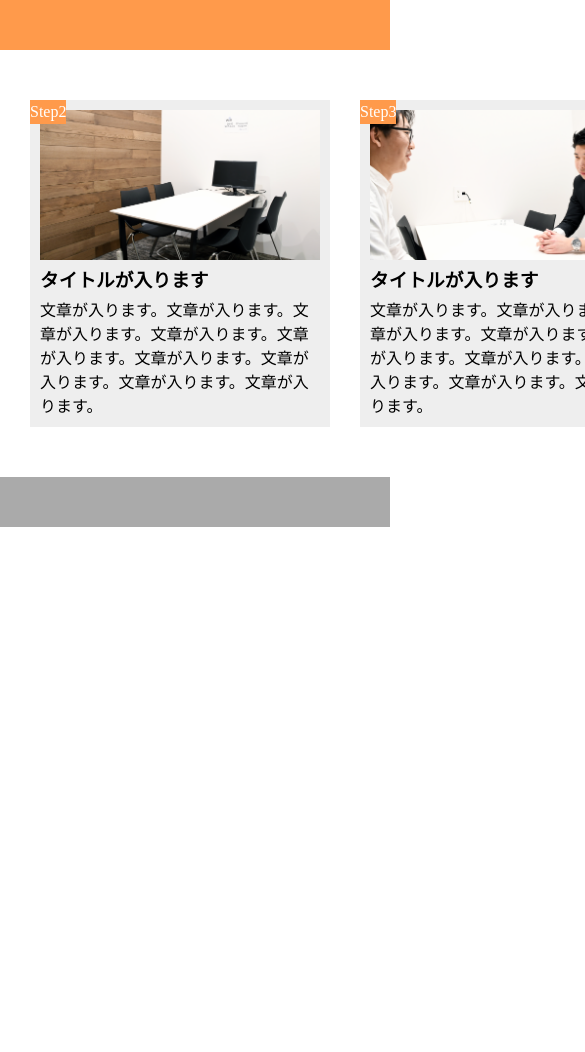
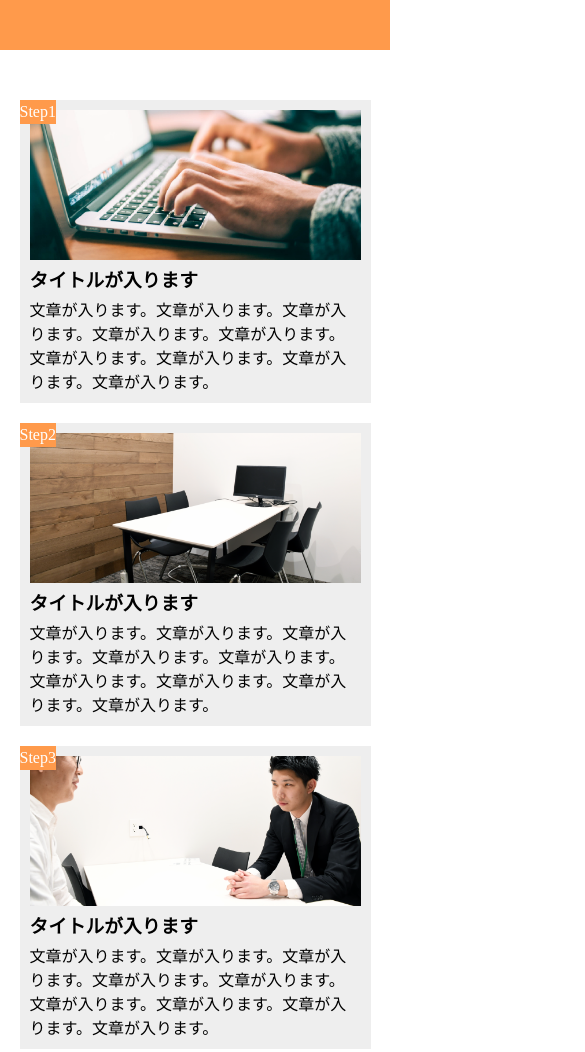
Before and after one commit to RyoKitatani/html_chap10, a plain HTML site: page index.html in a window 390 px wide. Shown: the top 1052 px of the page, 585 px wide, since content can reach past the window. Before the commit the page ends 844 px from the top, so only its background shows below. Drawn offline with Linux system fonts and the light colour scheme.

Commit message:
[Finish]レスポンシブ対応

```diff
--- a/style.css
+++ b/style.css
@@ -32,7 +32,6 @@ seciton:nth-child(3){
 }
 
 .content-image1 {
-  width: 280px;
   height: 150px;
   background-image: url(img/flow01.png);
   background-size: cover;
@@ -40,7 +39,6 @@ seciton:nth-child(3){
 }
 
 .content-image2 {
-  width: 280px;
   height: 150px;
   background-image: url(img/flow02.png);
   background-size: cover;
@@ -48,7 +46,6 @@ seciton:nth-child(3){
 }
 
 .content-image3 {
-  width: 280px;
   height: 150px;
   background-image: url(img/flow03.png);
   background-size: cover;
@@ -74,3 +71,35 @@ footer {
 }
 
 /* media queries */
+
+@media screen and (max-width: 768px){
+
+  main {
+    width: 100%;
+    display: block;
+    margin: 50px auto;
+    justify-content: center;
+  }
+
+  section {
+    width: 90%;
+    margin: 0 auto 20px auto;
+
+  }
+
+  .content-image1{
+    width: 100%;
+    height: 150px;
+  }
+
+  .content-image2{
+    width: 100%;
+  }
+
+  .content-image3{
+    width: 100%;
+  }
+
+
+
+}
```
